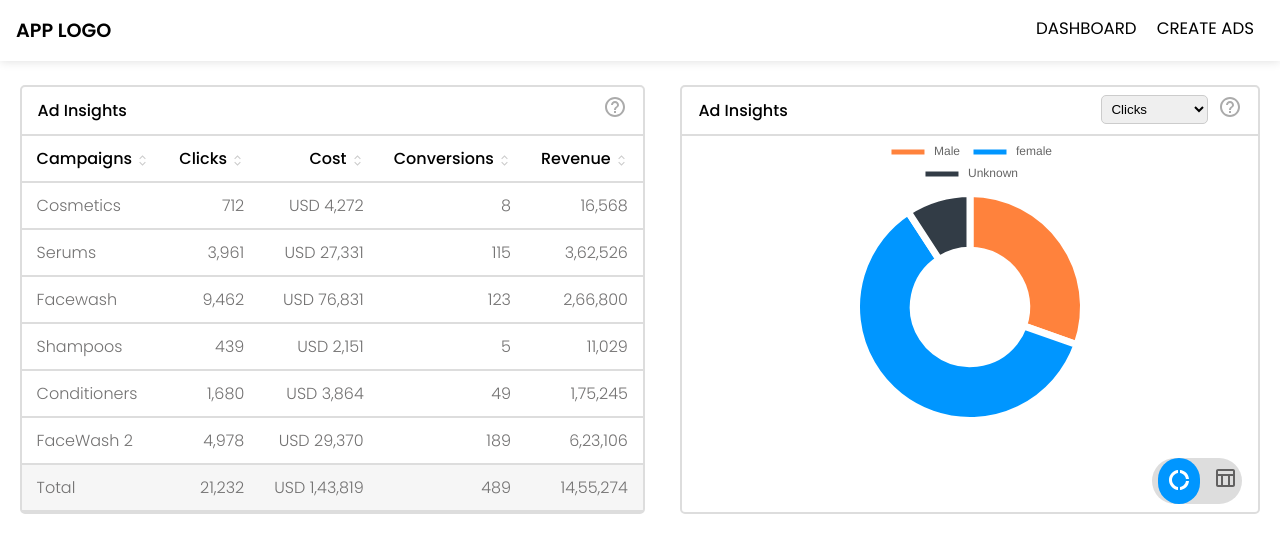
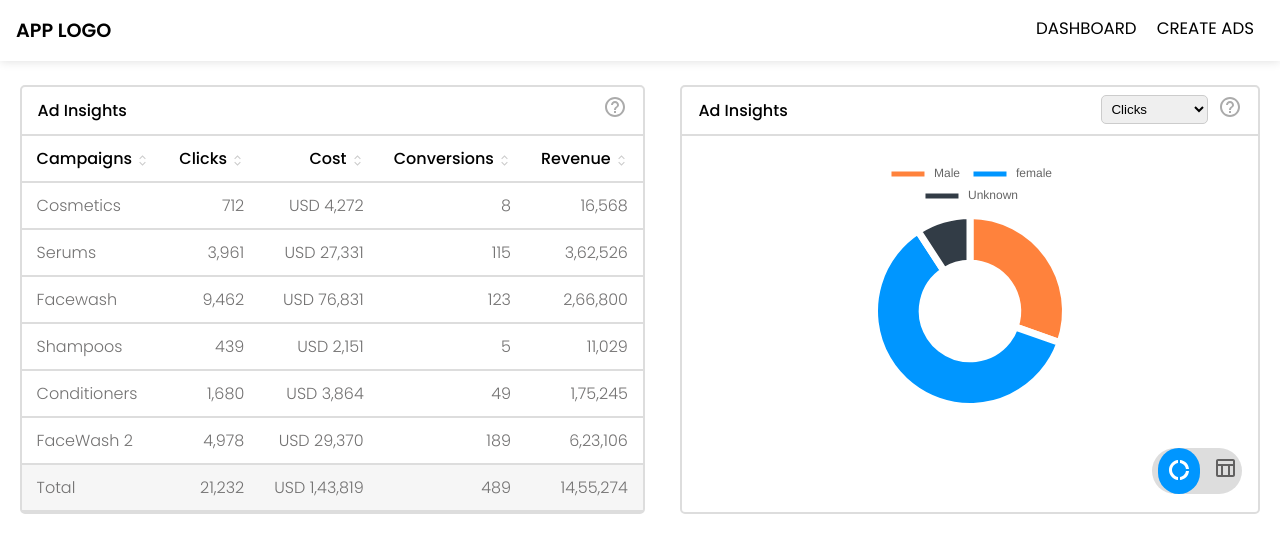
Before and after one commit to Anush79/AdCreator, a React (Create React App) app: page / in a window 1280 px wide. Shown: the top 552 px of the page. Built offline with nearby package versions, Linux system fonts and the light colour scheme.

Commit message:
Style fix

```diff
--- a/src/App.css
+++ b/src/App.css
@@ -35,9 +35,10 @@ main{
   margin-top:1.5rem;
 }
 .chart {
-max-width: 50%;
 margin: auto;
+max-height: 75%;
 }
+
 
 .dashboard {
   display: flex;
@@ -50,8 +51,12 @@ margin: auto;
   min-width: 45vw;
   border-radius: 5px;
   border: 2px solid var(--primary-color);
-  /* padding: 10px 15px; */
-  position:relative;
+}
+.data{
+  height: 88%;
+  display: flex;
+  flex-direction: column;
+  justify-content: space-between;
 }
 
 tr {
@@ -307,11 +312,13 @@ textarea {
   justify-content: right;
   gap: 1rem;
 }
-
+.toggleContainer{
+  display: flex;
+  justify-content: flex-end;
+  padding:1rem;
+  position: relative;
+}
 .toggleDataChart {
-  position:absolute;
-  bottom:1vh;
-  right:2vh;
   min-width: max-content;
   width: 90px;
   background-color: var(--primary-color);
@@ -321,7 +328,8 @@ textarea {
   gap: 7px;
   justify-content: space-evenly;
   align-items: center;
-  color: #616060
+  color: #616060;
+  right:0;
 }
 .toggleDataChart:hover{
   cursor:pointer
--- a/src/components/DoughnutChart.jsx
+++ b/src/components/DoughnutChart.jsx
@@ -22,6 +22,7 @@ export function DoughnutChart() {
     ],
   });
   const options = {
+    // responsive:false, //to fix the shrinking chart problem
     legend: {
       position: "left",
       display: true,
--- a/src/components/UpDownArrow.jsx
+++ b/src/components/UpDownArrow.jsx
@@ -2,17 +2,13 @@ import KeyboardArrowDownIcon from "@mui/icons-material/KeyboardArrowDown";
 import KeyboardArrowUpIcon from "@mui/icons-material/KeyboardArrowUp";
 const UpDownArrow = ({ active }) => {
   return (
-   <span className="sortIcons">
+    <span className="sortIcons">
+      <KeyboardArrowUpIcon fontSize="small" />
 
-        <KeyboardArrowUpIcon fontSize="small" />
-
-    <i id="downArrow">
-      <KeyboardArrowDownIcon fontSize="small" />
-    </i>
-
-
+      <span id="downArrow">
+        <KeyboardArrowDownIcon fontSize="small" />
+      </span>
     </span>
-
   );
 };
 export default UpDownArrow;
--- a/src/pages/Dashboard.jsx
+++ b/src/pages/Dashboard.jsx
@@ -10,7 +10,7 @@ import { calculateTotal } from "../utils/utilityFunctions";
 import UpDownArrow from "../components/UpDownArrow";
 export default function Dashboard() {
   const [toggleChart, setToggleCharts] = useState("doughnut");
-  const { SELECT_MATRIX, SORT_BY_CLICKS ,SORT_BY_NAME} = actionTypes;
+  const { SELECT_MATRIX, SORT_BY_CLICKS, SORT_BY_NAME } = actionTypes;
   const dispatch = useDispatch();
   const cosmeticAds = useSelector((state) => state?.cosmeticAds);
   const users = useSelector((state) => state?.users);
@@ -37,13 +37,16 @@ export default function Dashboard() {
         <table>
           <thead>
             <tr>
-              <th className="right_align" onClick={() => {
+              <th
+                className="right_align"
+                onClick={() => {
                   setSorting(!sorting);
                   dispatch({
                     type: SORT_BY_NAME,
                     payload: { table: "cosmeticAds", toggle: sorting },
                   });
-                }} >
+                }}
+              >
                 Campaigns <UpDownArrow />
               </th>
               <th
@@ -51,7 +54,11 @@ export default function Dashboard() {
                   setSorting(!sorting);
                   dispatch({
                     type: SORT_BY_CLICKS,
-                    payload: { table: "cosmeticAds", toggle: sorting, prop: "clicks" },
+                    payload: {
+                      table: "cosmeticAds",
+                      toggle: sorting,
+                      prop: "clicks",
+                    },
                   });
                 }}
               >
@@ -62,7 +69,11 @@ export default function Dashboard() {
                   setSorting(!sorting);
                   dispatch({
                     type: SORT_BY_CLICKS,
-                    payload: { table: "cosmeticAds", toggle: sorting, prop: "cost" },
+                    payload: {
+                      table: "cosmeticAds",
+                      toggle: sorting,
+                      prop: "cost",
+                    },
                   });
                 }}
               >
@@ -73,7 +84,11 @@ export default function Dashboard() {
                   setSorting(!sorting);
                   dispatch({
                     type: SORT_BY_CLICKS,
-                    payload: { table: "cosmeticAds", toggle: sorting, prop: "conversions" },
+                    payload: {
+                      table: "cosmeticAds",
+                      toggle: sorting,
+                      prop: "conversions",
+                    },
                   });
                 }}
               >
@@ -84,7 +99,11 @@ export default function Dashboard() {
                   setSorting(!sorting);
                   dispatch({
                     type: SORT_BY_CLICKS,
-                    payload: { table: "cosmeticAds", toggle: sorting, prop: "revenue" },
+                    payload: {
+                      table: "cosmeticAds",
+                      toggle: sorting,
+                      prop: "revenue",
+                    },
                   });
                 }}
               >
@@ -95,11 +114,21 @@ export default function Dashboard() {
           <tbody>
             {cosmeticAds?.map((item) => (
               <tr key={item.id}>
-                <td className="right_align" data-label="campaigns">{item?.campaigns}</td>
-                <td data-label="clicks">{item?.clicks.toLocaleString("en-IN")}</td>
-                <td data-label="cost">USD {item?.cost.toLocaleString("en-IN")}</td>
-                <td data-label="conversions">{item?.conversions.toLocaleString("en-IN")}</td>
-                <td data-label="revenue">{item?.revenue.toLocaleString("en-IN")}</td>
+                <td className="right_align" data-label="campaigns">
+                  {item?.campaigns}
+                </td>
+                <td data-label="clicks">
+                  {item?.clicks.toLocaleString("en-IN")}
+                </td>
+                <td data-label="cost">
+                  USD {item?.cost.toLocaleString("en-IN")}
+                </td>
+                <td data-label="conversions">
+                  {item?.conversions.toLocaleString("en-IN")}
+                </td>
+                <td data-label="revenue">
+                  {item?.revenue.toLocaleString("en-IN")}
+                </td>
               </tr>
             ))}
           </tbody>
@@ -110,7 +139,8 @@ export default function Dashboard() {
                 {calculateTotal(cosmeticAds, "clicks").toLocaleString("en-IN")}
               </td>
               <td>
-                USD {calculateTotal(cosmeticAds, "cost").toLocaleString("en-IN")}
+                USD{" "}
+                {calculateTotal(cosmeticAds, "cost").toLocaleString("en-IN")}
               </td>
               <td>
                 {calculateTotal(cosmeticAds, "conversions").toLocaleString(
@@ -126,6 +156,7 @@ export default function Dashboard() {
       </div>
 
       <div className="dataContainer">
+
         <div className="tableName">
           {" "}
           Ad Insights
@@ -136,7 +167,10 @@ export default function Dashboard() {
                   name="set matrix"
                   id=""
                   onChange={(e) => {
-                    dispatch({ type: SELECT_MATRIX, payload: e.target.value });
+                    dispatch({
+                      type: SELECT_MATRIX,
+                      payload: e.target.value,
+                    });
                   }}
                 >
                   <option value="clicks">Clicks</option>
@@ -151,34 +185,44 @@ export default function Dashboard() {
             </span>{" "}
           </span>
         </div>
-
+        <div className="data">
           {toggleChart === "doughnut" ? (
             <DoughnutChart />
           ) : (
             <table>
               <thead>
                 <tr>
-                <th className="right_align" >
-                  Group{" "}
-                  <UpDownArrow />
+                  <th className="right_align">
+                    Group <UpDownArrow />
                   </th>
-                <th onClick={() => {
+                  <th
+                    onClick={() => {
                       setSorting(!sorting);
                       dispatch({
                         type: SORT_BY_CLICKS,
-                    payload: { table: "users", toggle: sorting, prop: "clicks" },
+                        payload: {
+                          table: "users",
+                          toggle: sorting,
+                          prop: "clicks",
+                        },
                       });
-                }}>
-                  Clicks{" "}
-                  <UpDownArrow />
+                    }}
+                  >
+                    Clicks <UpDownArrow />
                   </th>
-                <th onClick={() => {
+                  <th
+                    onClick={() => {
                       setSorting(!sorting);
                       dispatch({
                         type: SORT_BY_CLICKS,
-                    payload: { table: "users", toggle: sorting, prop: "cost" },
+                        payload: {
+                          table: "users",
+                          toggle: sorting,
+                          prop: "cost",
+                        },
                       });
-                }}>
+                    }}
+                  >
                     Cost{" "}
                     <UpDownArrow
                       onClick={() => {
@@ -186,13 +230,19 @@ export default function Dashboard() {
                       }}
                     />
                   </th>
-                <th onClick={() => {
+                  <th
+                    onClick={() => {
                       setSorting(!sorting);
                       dispatch({
                         type: SORT_BY_CLICKS,
-                    payload: { table: "users", toggle: sorting, prop: "conversions" },
+                        payload: {
+                          table: "users",
+                          toggle: sorting,
+                          prop: "conversions",
+                        },
                       });
-                }}>
+                    }}
+                  >
                     Conversions{" "}
                     <UpDownArrow
                       onClick={() => {
@@ -200,13 +250,19 @@ export default function Dashboard() {
                       }}
                     />
                   </th>
-                <th onClick={() => {
+                  <th
+                    onClick={() => {
                       setSorting(!sorting);
                       dispatch({
                         type: SORT_BY_CLICKS,
-                    payload: { table: "users", toggle: sorting, prop: "revenue" },
+                        payload: {
+                          table: "users",
+                          toggle: sorting,
+                          prop: "revenue",
+                        },
                       });
-                }}>
+                    }}
+                  >
                     Revenue{" "}
                     <UpDownArrow
                       onClick={() => {
@@ -219,11 +275,21 @@ export default function Dashboard() {
               <tbody>
                 {users?.map((item) => (
                   <tr>
-                  <td data-label="Gender"  className="right_align">{item?.group}</td>
-                  <td data-label="Clicks" >{item?.clicks.toLocaleString("en-IN")}</td>
-                  <td data-label="cost">USD {item?.cost.toLocaleString("en-IN")}</td>
-                  <td data-label="conversions">{item?.conversions.toLocaleString("en-IN")}</td>
-                  <td data-label="revenue">{item?.revenue.toLocaleString("en-IN")}</td>
+                    <td data-label="Gender" className="right_align">
+                      {item?.group}
+                    </td>
+                    <td data-label="Clicks">
+                      {item?.clicks.toLocaleString("en-IN")}
+                    </td>
+                    <td data-label="cost">
+                      USD {item?.cost.toLocaleString("en-IN")}
+                    </td>
+                    <td data-label="conversions">
+                      {item?.conversions.toLocaleString("en-IN")}
+                    </td>
+                    <td data-label="revenue">
+                      {item?.revenue.toLocaleString("en-IN")}
+                    </td>
                   </tr>
                 ))}
               </tbody>
@@ -234,8 +300,7 @@ export default function Dashboard() {
                     {calculateTotal(users, "clicks").toLocaleString("en-IN")}
                   </td>
                   <td>
-                  USD{" "}
-                  {calculateTotal(users, "cost").toLocaleString("en-IN")}
+                    USD {calculateTotal(users, "cost").toLocaleString("en-IN")}
                   </td>
                   <td>
                     {calculateTotal(users, "conversions").toLocaleString(
@@ -249,6 +314,8 @@ export default function Dashboard() {
               </tfoot>
             </table>
           )}
+
+        <div className="toggleContainer">
           <div className="toggleDataChart">
             <span
               className="doughnutIcon"
@@ -271,5 +338,8 @@ export default function Dashboard() {
           </div>
         </div>
         </div>
+
+      </div>
+    </div>
   );
 }
```
Lines whose indentation alone changed are shown as unchanged.
